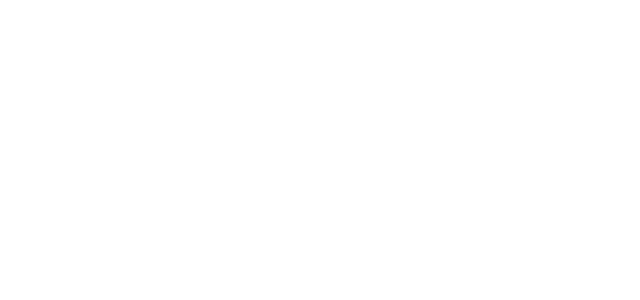
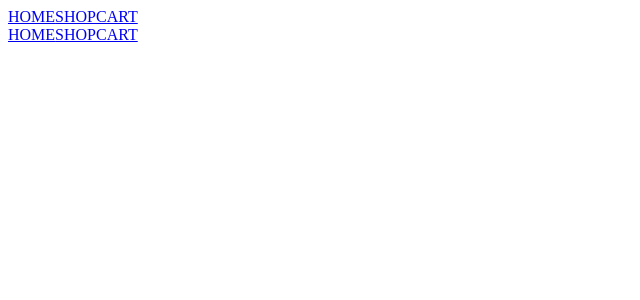
Before and after one commit to m-redw/shopping-cart, a React (Vite) app: page / in a window 1280 px wide. Shown: the top 300 px of the page, without its empty margins (0-640 px from the left). Built offline with nearby package versions, Linux system fonts and the light colour scheme.

Commit message:
Add basic nav with links, outlet, and routes

```diff
--- a/src/App.jsx
+++ b/src/App.jsx
@@ -1,3 +1,16 @@
-function App() {}
+import { Link, Outlet } from "react-router";
+
+function App() {
+  return (
+    <>
+      <nav>
+        <Link to="/">HOME</Link>
+        <Link to="shop">SHOP</Link>
+        <Link to="cart">CART</Link>
+      </nav>
+      <Outlet />
+    </>
+  );
+}
 
 export default App;
--- a/src/main.jsx
+++ b/src/main.jsx
@@ -3,7 +3,17 @@
 import { createRoot } from "react-dom/client";
 import App from "./App.jsx";
 
-const router = createBrowserRouter([{ path: "/", element: <App /> }]);
+const router = createBrowserRouter([
+  {
+    path: "/",
+    element: <App />,
+    children: [
+      { index: true, element: <App /> },
+      { path: "shop", element: <App /> },
+      { path: "cart", element: <App /> },
+    ],
+  },
+]);
 
 createRoot(document.getElementById("root")).render(
   <StrictMode>
```
